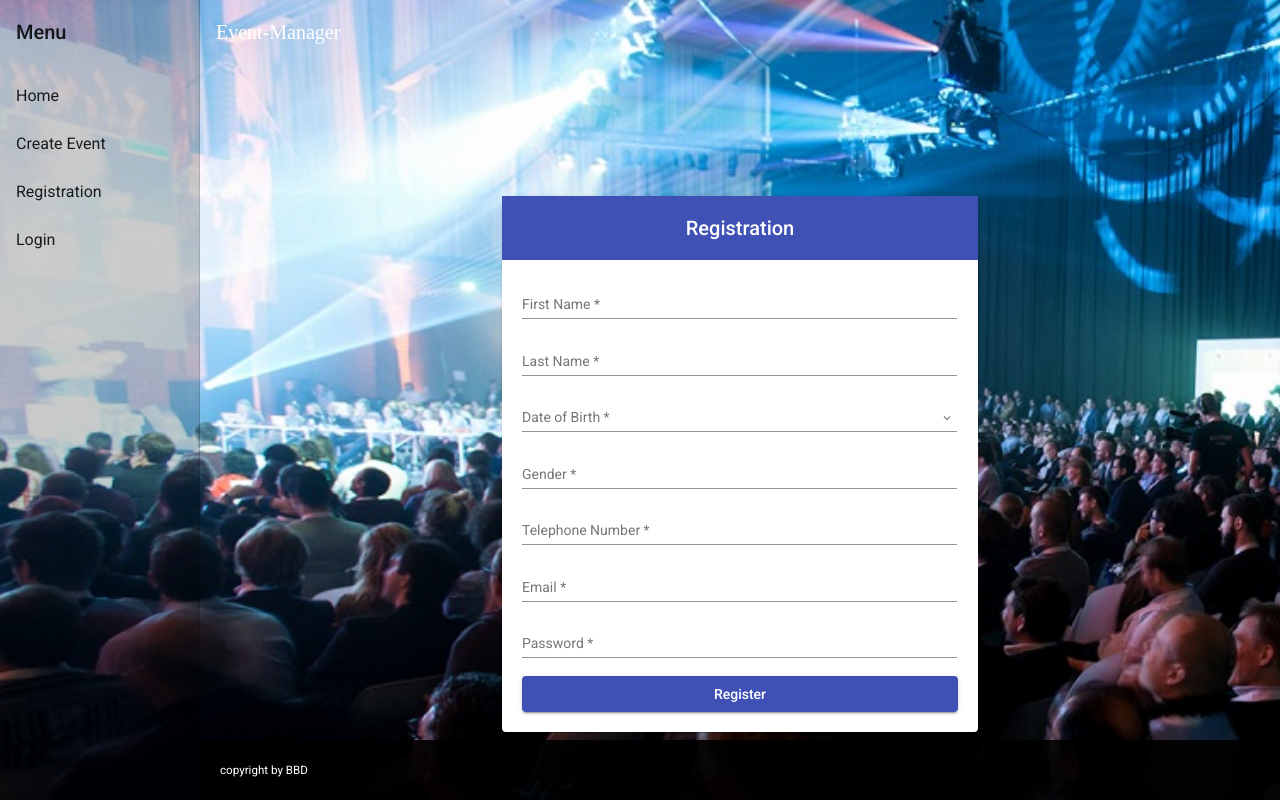
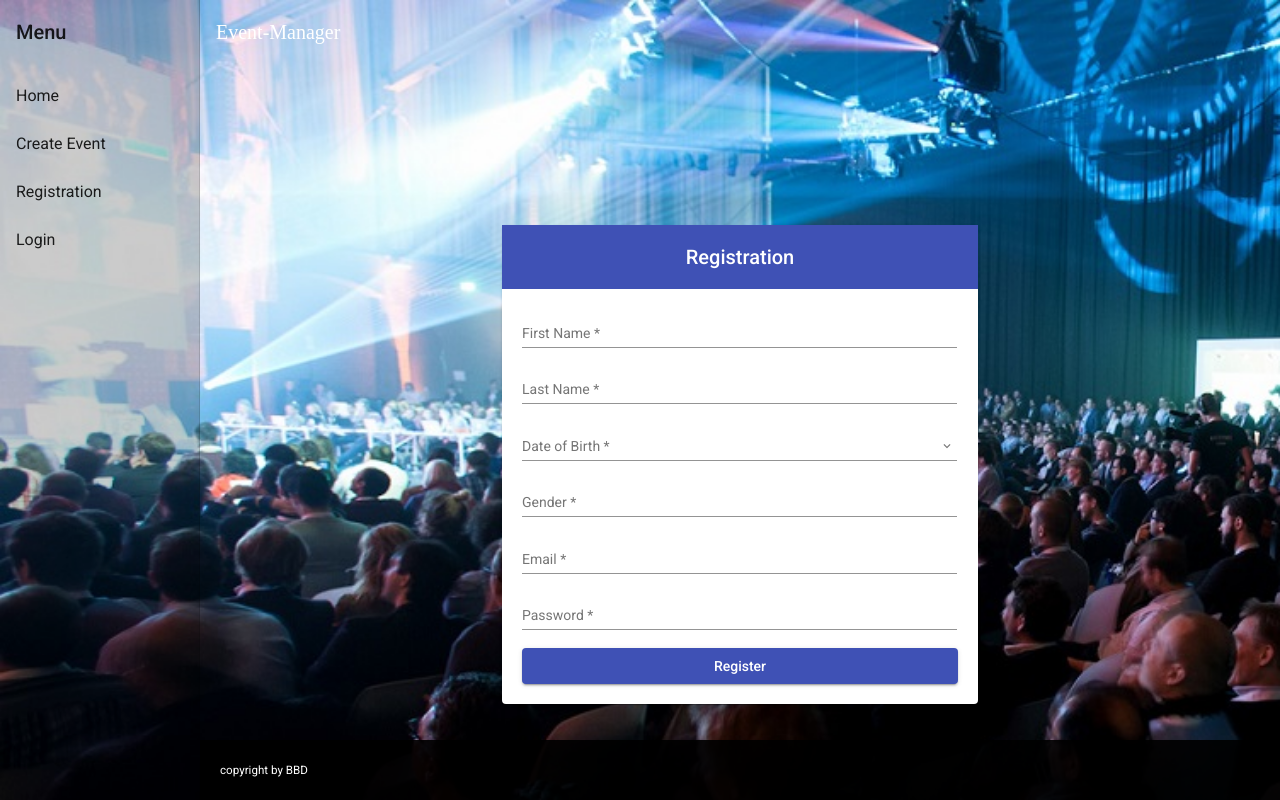
Before and after one commit to fkalombo/EventManager, an Angular app in the folder front-end/event-manager/: page /Login in a window 1280 px wide. Built offline with nearby package versions, Linux system fonts and the light colour scheme.

Commit message:
made changes in register and create components

```diff
--- a/front-end/event-manager/src/app/app.module.ts
+++ b/front-end/event-manager/src/app/app.module.ts
@@ -24,6 +24,7 @@ import { FooterComponent } from './footer/footer.component';
 import { RootNavComponent } from './root-nav/root-nav.component';
 import {MatListModule} from '@angular/material/list';
 import { CreateEventsFormComponent } from './create-events-form/create-events-form.component';
+import { DisplayComponent } from './display/display.component';
 
 
 
@@ -34,7 +35,8 @@ import { CreateEventsFormComponent } from './create-events-form/create-events-fo
     HomeComponent,
     FooterComponent,
     RootNavComponent,
-    CreateEventsFormComponent
+    CreateEventsFormComponent,
+    DisplayComponent
   ],
   imports: [
     BrowserModule,
--- a/front-end/event-manager/src/app/create-events-form/create-events-form.component.css
+++ b/front-end/event-manager/src/app/create-events-form/create-events-form.component.css
@@ -0,0 +1,6 @@
+mat-card{
+    padding: 40px;
+    max-width: 600px;
+    margin: 40px auto;
+    border-radius: 4px;
+  }
--- /dev/null
+++ b/front-end/event-manager/src/app/display/display.component.html
@@ -0,0 +1 @@
+<p>display works!</p>
--- /dev/null
+++ b/front-end/event-manager/src/app/display/display.component.ts
@@ -0,0 +1,15 @@
+import { Component, OnInit } from '@angular/core';
+
+@Component({
+  selector: 'app-display',
+  templateUrl: './display.component.html',
+  styleUrls: ['./display.component.css']
+})
+export class DisplayComponent implements OnInit {
+
+  constructor() { }
+
+  ngOnInit(): void {
+  }
+
+}
--- a/front-end/event-manager/src/app/register-form/register-form.component.html
+++ b/front-end/event-manager/src/app/register-form/register-form.component.html
@@ -1,17 +1,17 @@
-<div fxLayoutAlign="center center" fxFlexFill class="main-div">
+<section fxLayoutAlign="center center" fxFlexFill class="main-div">
     <mat-card fxFlex="44">
         <mat-toolbar color="primary">Registration</mat-toolbar>
-    <form class="form" fxLayoutAlign="stretch" fxLayout="column" [formGroup]=formGroup>
+        <form class="form" fxLayoutAlign="stretch" fxLayout="column" [formGroup]=formGroup (ngSubmit)='postFormDetails()'>
             <mat-form-field class="example-full-width">
-            <input matInput placeholder="First Name" formControlName='firstName'>
+                <input matInput placeholder="First Name" formControlName='Name'>
             </mat-form-field>
 
             <mat-form-field class="example-full-width">
-            <input matInput placeholder="Last Name" formControlName='lastName'>
+                <input matInput placeholder="Last Name" formControlName='Surname'>
             </mat-form-field>
 
             <mat-form-field class="example-full-width">
-            <input matInput placeholder="Date of Birth"[matDatepicker]="picker" formControlName='dateOfBirth'>
+                <input matInput placeholder="Date of Birth"[matDatepicker]="picker" formControlName='DateOfBirth'>
                 <mat-datepicker-toggle matSuffix [for]="picker">
                     <mat-icon matDatepickerToggleIcon>keyboard_arrow_down</mat-icon>
                 </mat-datepicker-toggle>
@@ -19,21 +19,17 @@
             </mat-form-field>
 
             <mat-form-field class="example-full-width" >
-            <input matInput placeholder="Gender" formControlName='gender'>
+                <input matInput type="number" placeholder="Gender" formControlName='GenderId'>
             </mat-form-field>
 
             <mat-form-field class="example-full-width">
-            <input matInput placeholder="Telephone Number" formControlName='telephone'>
+                <input matInput type="email" placeholder="Email" formControlName='Email'>
             </mat-form-field>
 
             <mat-form-field class="example-full-width">
-            <input matInput placeholder="Email" formControlName='email'>
-        </mat-form-field>
-
-        <mat-form-field class="example-full-width">
-            <input matInput placeholder="Password" formControlName='password'>
+                <input matInput type="password" placeholder="Password" formControlName='PasswordHash'>
             </mat-form-field>
             <button mat-raised-button type="submit" class="btn" color="primary">Register</button>
             </form>
     </mat-card>
-</div>
+</section>
--- a/front-end/event-manager/src/app/register-form/register-form.component.ts
+++ b/front-end/event-manager/src/app/register-form/register-form.component.ts
@@ -9,24 +9,39 @@ import { ValidateService } from '../validate.service';
 })
 export class RegisterFormComponent implements OnInit {
 
-  formGroup: FormGroup
+  formGroup: FormGroup  = new FormGroup({
+      Name: new FormControl("",[Validators.required]),
+      Surname: new FormControl("",[Validators.required]),
+      DateOfBirth: new FormControl("",[Validators.required]),
+      GenderId: new FormControl("",[Validators.required]),
+      Username: new FormControl("username",[Validators.required]),
+      Email: new FormControl("",[Validators.required]),
+      PasswordHash: new FormControl("",[Validators.required]),
+      EmailConfirmed:  new FormControl(0,[Validators.required])
+
+    })
 
   constructor(private validateService: ValidateService) {
-    this.formGroup = new FormGroup({
-      firstName: new FormControl("",[Validators.required]),
-      lastName: new FormControl("",[Validators.required]),
-      dateOfBirth: new FormControl("",[Validators.required]),
-      gender: new FormControl("",[Validators.required]),
-      telephone: new FormControl("",[Validators.required]),
-      email: new FormControl("",[Validators.required]),
-      password: new FormControl("",[Validators.required])
 
-    })
   }
 
   ngOnInit(): void {
 
   }
 
+  postFormDetails(){
+    if(this.formGroup.valid){
+      console.log(this.formGroup.value);
+      this.validateService.register(this.formGroup.value).subscribe(results=>{
+      console.log(results)})
 
+    } else {
+      console.log("Incorrect data");
+
+    }
+    this.formGroup.reset()
+
+    this.formGroup.clearValidators();
+
+  }
 }
--- a/front-end/event-manager/src/app/validate.service.ts
+++ b/front-end/event-manager/src/app/validate.service.ts
@@ -12,7 +12,7 @@ export class ValidateService {
 
   register(data: any): Observable<any>{
     console.log("hello");
-
-    return this.http.post(this.url,data)
+    data.Username = data.Name+data.Surname
+    return this.http.post("https://jstevents.herokuapp.com/api/users/insert",data)
   }
 }
--- a/front-end/event-manager/src/styles.css
+++ b/front-end/event-manager/src/styles.css
@@ -20,3 +20,6 @@
   }
 html, body { height: 100%; }
 body { margin: 0; font-family: Roboto, "Helvetica Neue", sans-serif; }
+
+html, body { height: 100%; }
+body { margin: 0; font-family: Roboto, "Helvetica Neue", sans-serif; }
```
Also changed, not shown: front-end/event-manager/src/app/display/display.component.css (added), 1 other file (tests, documents, lock files or other folders). Lines whose indentation alone changed are shown as unchanged.
